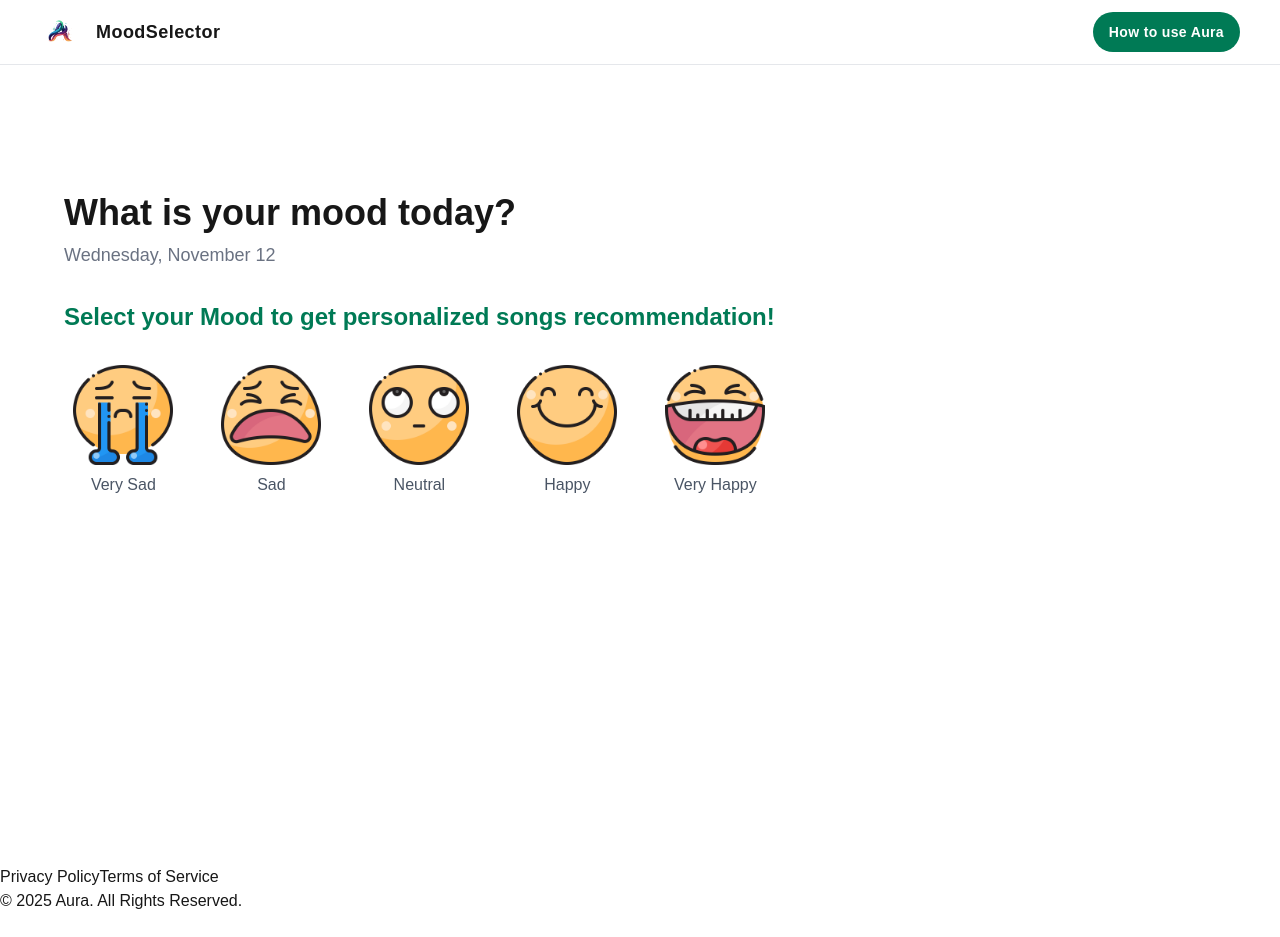
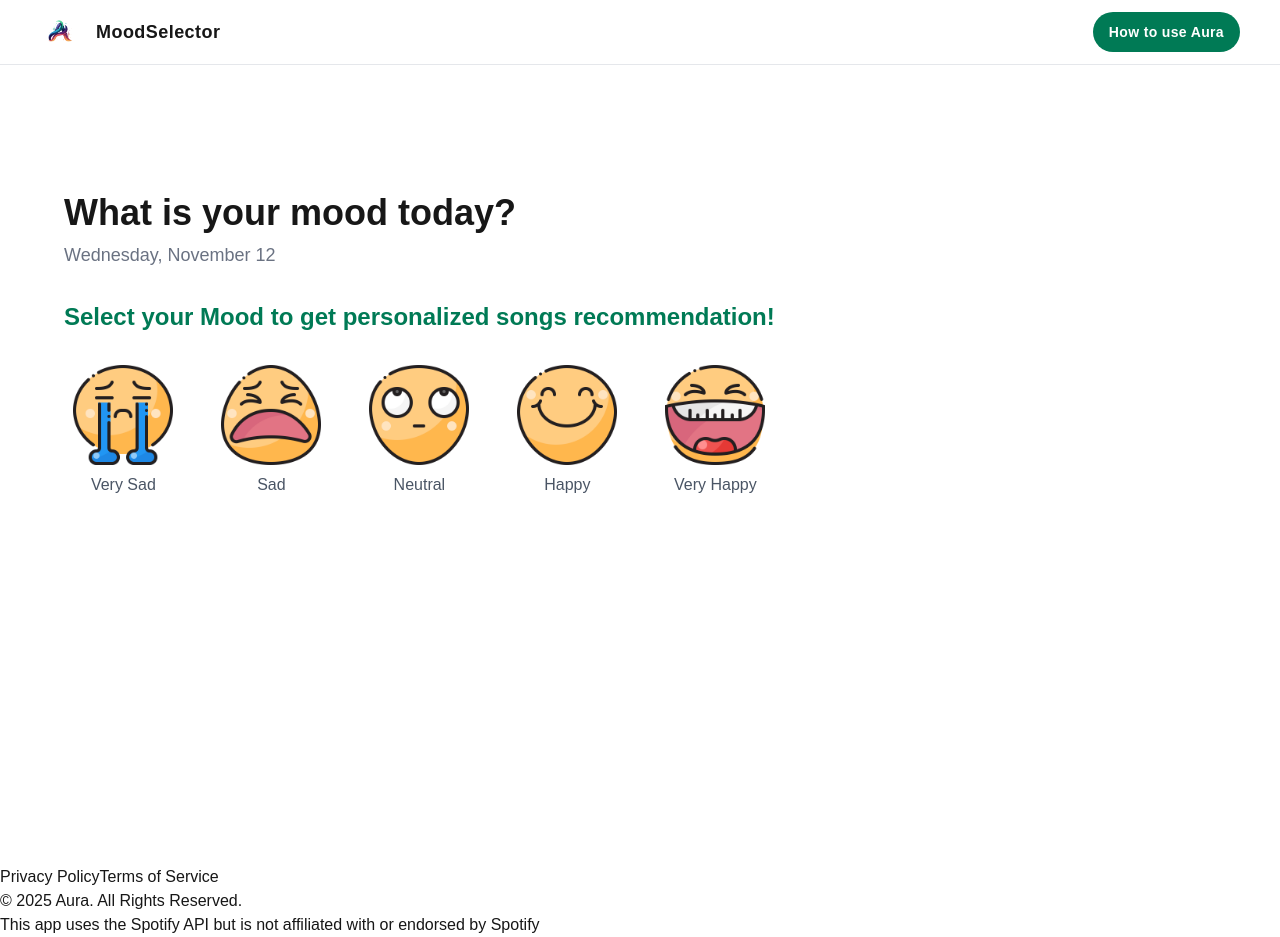
Before and after one commit to Camilacamalli/Aura, a Next.js app: page / in a window 1280 px wide. Before the commit the page ends 913 px from the top, so only its background shows below. Built offline with nearby package versions, Linux system fonts and the light colour scheme.

Commit message:
unit-green

```diff
--- a/src/components/Footer.tsx
+++ b/src/components/Footer.tsx
@@ -10,6 +10,7 @@ export default function Footer() {
         <Link href="/terms-of-service">Terms of Service</Link>
       </div>
       <p>&copy; {currentYear} Aura. All Rights Reserved.</p>
+      <p>This app uses the Spotify API but is not affiliated with or endorsed by Spotify</p>
     </footer>
   )
 }
```
